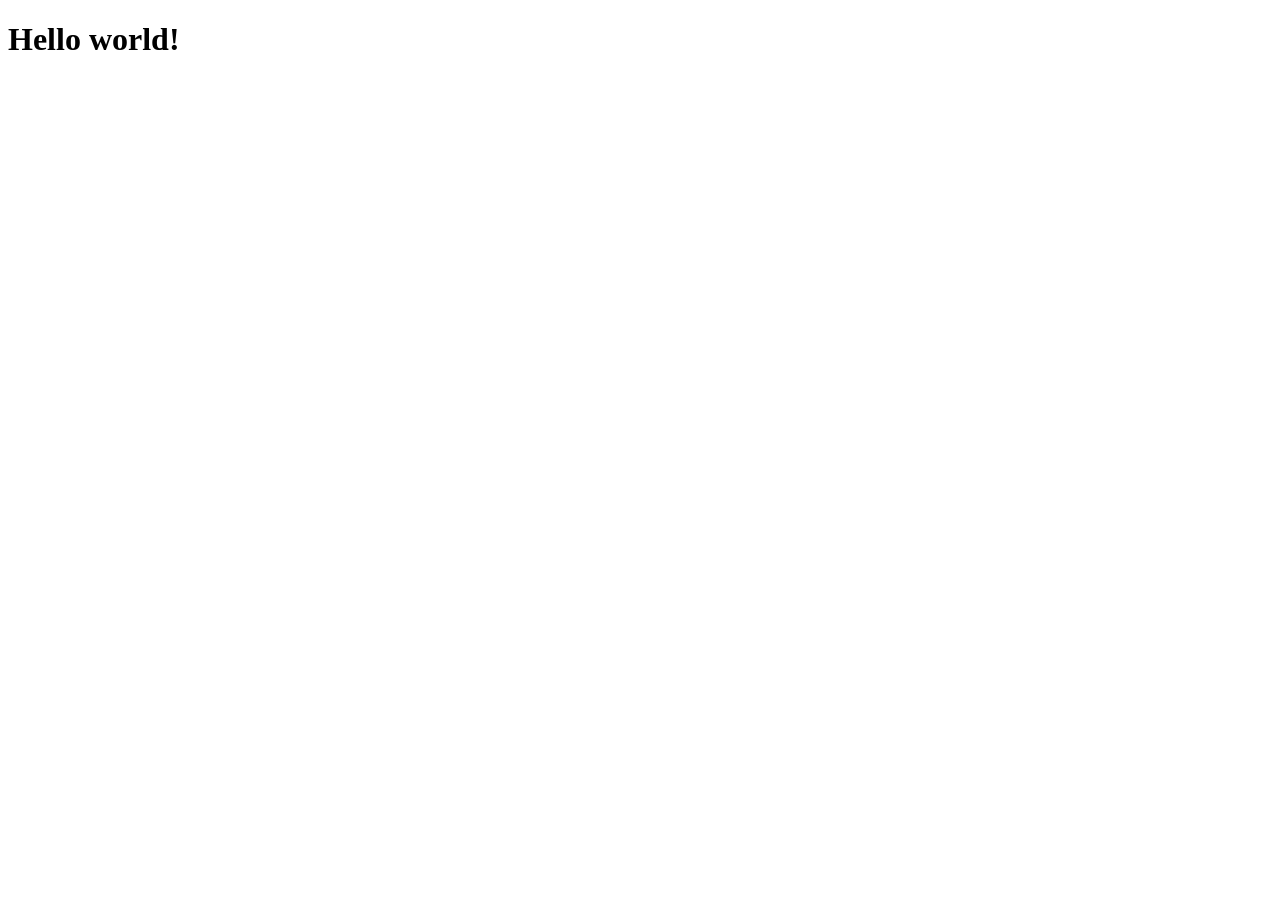
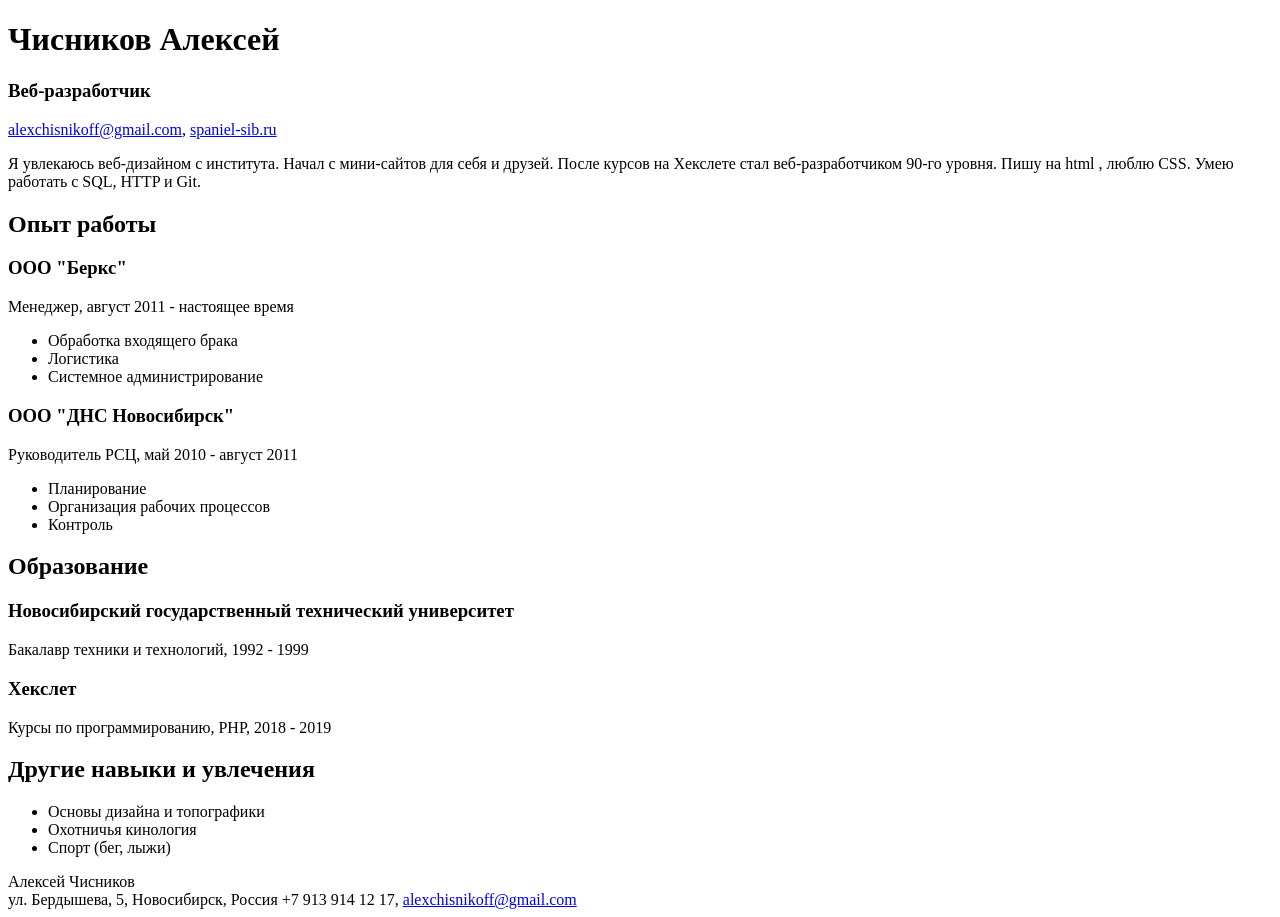
Before and after one commit to chisnikoff/chisnikoff.github.io, a plain HTML site: page index.html in a window 1280 px wide. Before the commit the page ends 800 px from the top, so only its background shows below. Drawn offline with Linux system fonts and the light colour scheme.

Commit message:
create html resume

```diff
--- a/index.html
+++ b/index.html
@@ -1,12 +1,52 @@
 <!-- BEGIN (write your solution here) -->
 <!DOCTYPE html>
-<html>
-  <head>
-
-  </head>
-
-  <body>
-  <h1>Hello world!</h1>
-  </body>
+<html lang="ru">
+    <head>
+        <meta charset="utf-8">
+        <link rel="stylesheet" type="text/css" href="style.css">
+        <title>Резюме Чисников Алексей</title>
+    </head>
+    <body>
+        <div id="header">
+            <h1>Чисников Алексей</h1>
+            <h3>Веб-разработчик</h3>
+            <p><a href="mailto:alexchisnikoff@gmail.com">alexchisnikoff@gmail.com</a>, <a href="spaniel-sib.ru">spaniel-sib.ru</a>
+            </p>
+        </div>
+        <div id="main">
+            <p>Я увлекаюсь веб-дизайном с института. Начал с мини-сайтов для себя и друзей. После курсов на Хекслете стал веб-разработчиком 90-го уровня. Пишу на html
+                , люблю CSS. Умею работать с SQL, HTTP и Git.</p>
+            <h2>Опыт работы</h2>
+            <h3>ООО "Беркс"</h3>
+            Менеджер, август 2011 - настоящее время
+            <ul>
+                <li>Обработка входящего брака</li>
+                <li>Логистика</li>
+                <li>Системное администрирование</li>
+            </ul>
+            <h3>ООО "ДНС Новосибирск"</h3>
+            Руководитель РСЦ, май 2010 - август 2011
+            <ul>
+                <li>Планирование</li>
+                <li>Организация рабочих процессов</li>
+                <li>Контроль</li>
+            </ul>
+            <h2>Образование</h2>
+            <h3>Новосибирский государственный технический университет</h3>
+            Бакалавр техники и технологий, 1992 - 1999
+            <h3>Хекслет</h3>
+            Курсы по программированию, PHP, 2018 - 2019
+            <h2>Другие навыки и увлечения</h2>
+            <ul>
+                <li>Основы дизайна и топографики</li>
+                <li>Охотничья кинология</li>
+                <li>Спорт (бег, лыжи)</li>
+            </ul>
+        </div>
+        <div id="footer">
+            Алексей Чисников<br>
+            ул. Бердышева, 5, Новосибирск, Россия +7 913 914 12 17, <a href="mailto:alexchisnikoff@gmail.com">alexchisnikoff@gmail.com</a>
+        </div>
+    </body>
 </html>
 <!-- END -->
```
